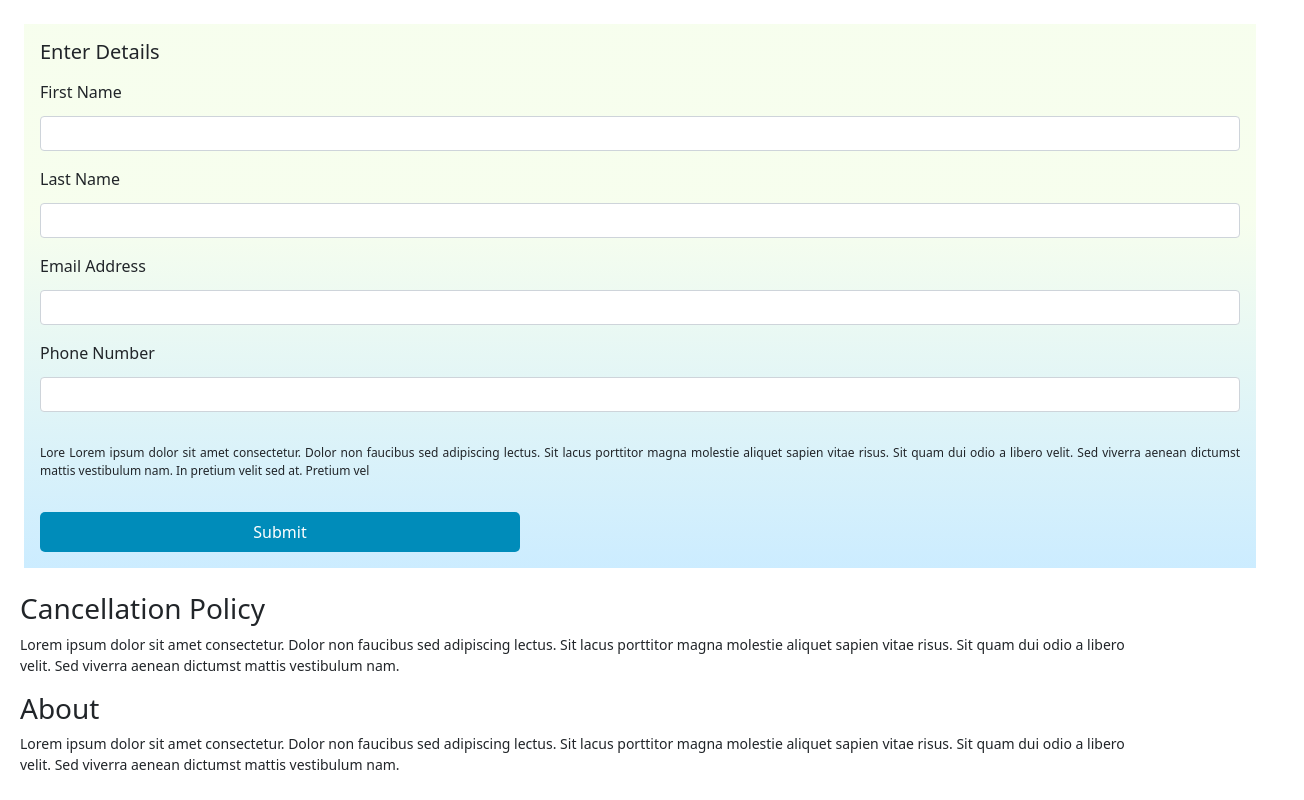
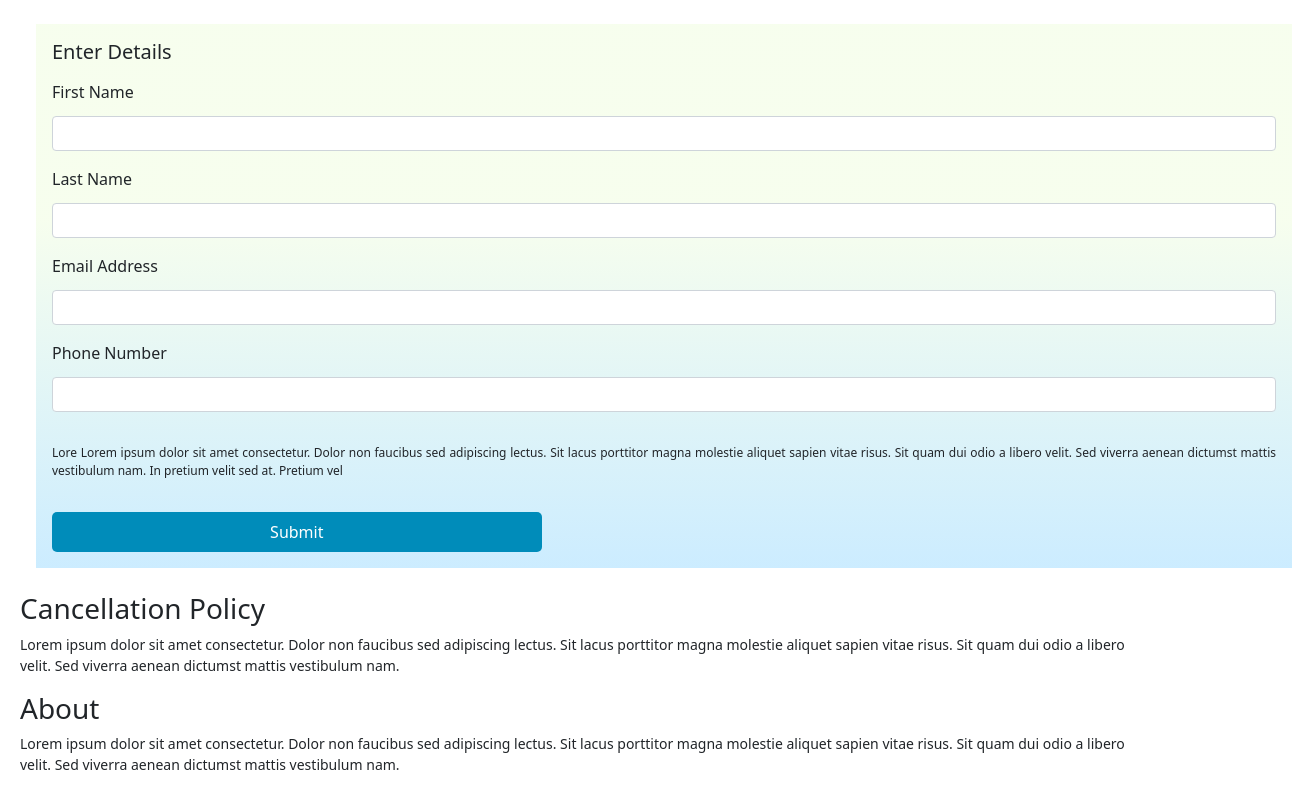
Before and after one commit to nehyabah/drinks-website, a React (Create React App) app: page /form in a window 1280 px wide. Shown: the whole page, 1304 px wide, since content can reach past the window. Built offline with nearby package versions, Linux system fonts and the light colour scheme.

Commit message:
calender

```diff
--- a/src/components/Forms/Form.js
+++ b/src/components/Forms/Form.js
@@ -25,7 +25,8 @@ const Form = () => {
 
   return (
     <div>
-      <div className="ccontainer-fluid m-4">
+      <div></div>
+      <div className="container-fluid m-4">
         <form onSubmit={handleSubmit}>
           <div>
             <h3>Enter Details</h3>
```
